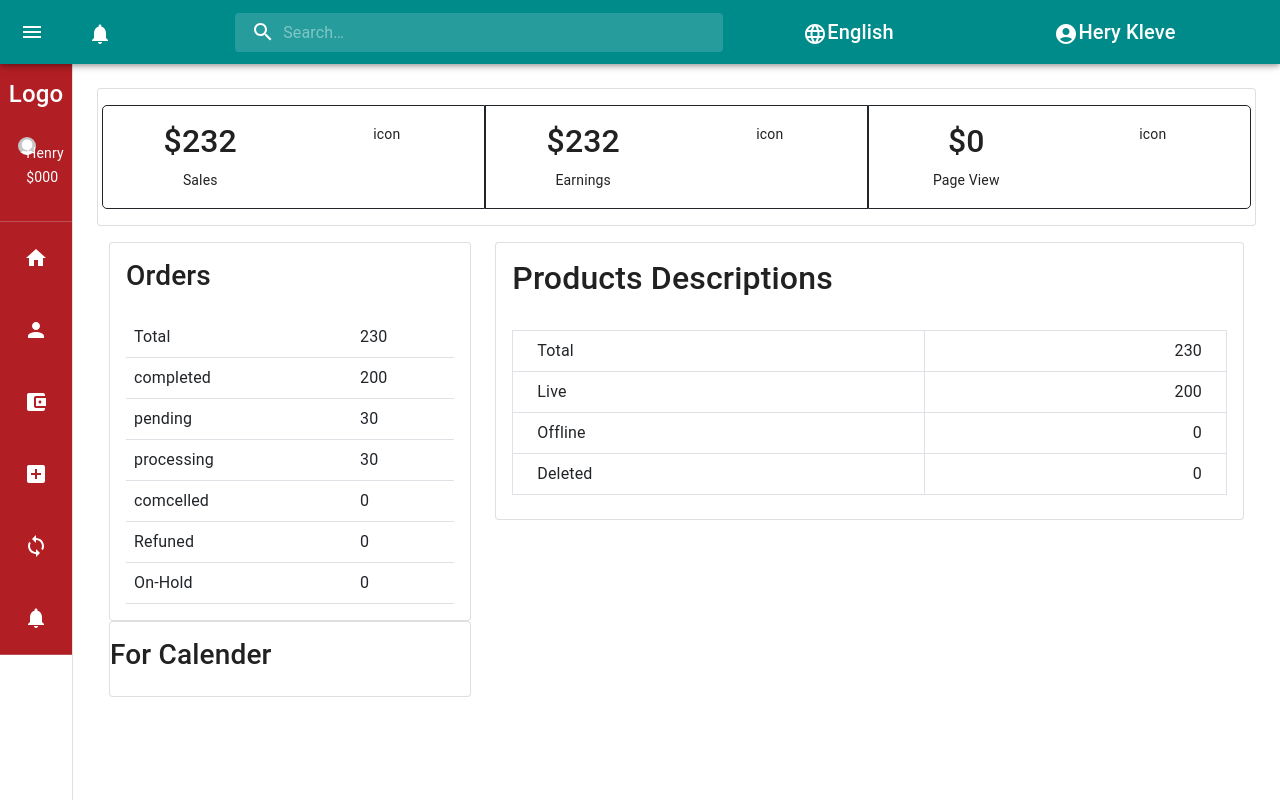
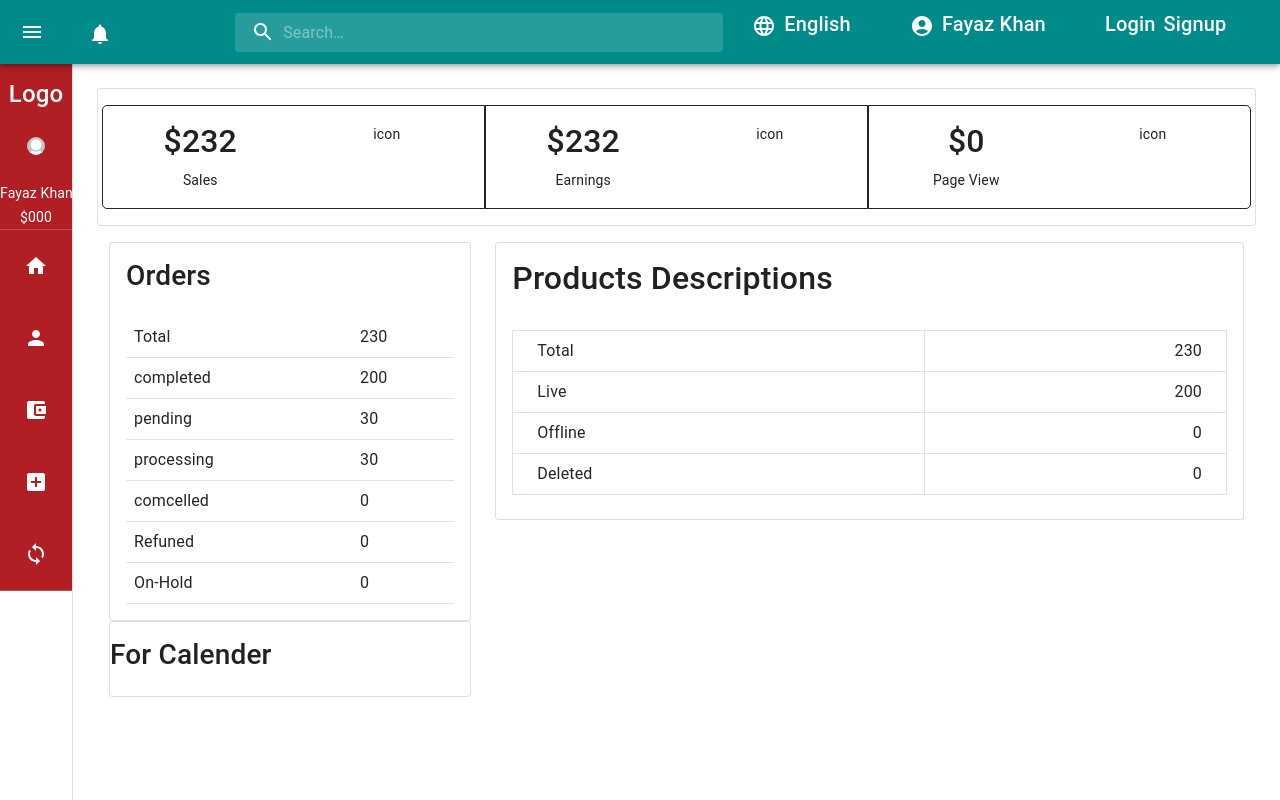
Before and after one commit to muddassirk/project-1-live-stock-codeaze, a React (Create React App) app: page / in a window 1280 px wide. Built offline with nearby package versions, Linux system fonts and the light colour scheme.

Commit message:
login and signup add

```diff
--- a/src/routing/VenderRouting.jsx
+++ b/src/routing/VenderRouting.jsx
@@ -38,14 +38,16 @@ import SearchIcon from '@mui/icons-material/Search';
 import LanguageIcon from '@mui/icons-material/Language';
 import AccountCircleIcon from '@mui/icons-material/AccountCircle';
 
+import dummy from '../assets/download.png'
 import Card from '../components/UI/Vender/Card'
-import dummy from '../assets/download.png'
 import VenderProfile from '../components/Vender/VenderProfile';
 import VenderDashboard from '../components/Vender/VenderDashboard';
 import VenderDetail from '../components/Vender/VenderDetail';
 import VenderUpdateBidding from '../components/Vender/VenderUpdateBidding';
 import VenderWallet from '../components/Vender/VenderWallet';
 import VenderNotification from '../components/Vender/VenderNotification';
+import Login from '../components/Login';
+import Signup from '../components/Signup';
 
 const Search = styled('div')(({ theme }) => ({
   position: 'relative',
@@ -203,13 +205,34 @@ export default function VenderRouting() {
                 inputProps={{ 'aria-label': 'search' }}
               />
             </Search>
-            <Typography variant="h6" noWrap component="div" className='mx-auto'>
+            <Typography variant="h6" noWrap component="div" className='d-flex justify-content-center align-items-center mx-auto'>
+              <p className='px-1'>
                 <LanguageIcon />
+              </p>
+
+              <p className='px-1'>
                 English
+              </p>
             </Typography>
-            <Typography variant="h6" noWrap component="div" className='mx-auto'>
+            <Typography variant="h6" noWrap component="div" className='d-flex justify-content-center align-items-center mx-auto'>
+              <p className='px-1'>
                 <AccountCircleIcon />
-              Hery Kleve
+              </p>
+              <p className='px-1'>
+                Fayaz Khan
+              </p>
+            </Typography>
+            <Typography variant="h6" noWrap component="div" className='d-flex justify-content-center align-items-center mx-auto'>
+              <p className='px-1'>
+                <Link to='/login' className='vender-routing-link'>
+                  Login
+                </Link>
+              </p>
+              <p className='px-1'>
+                <Link to='/signup' className='vender-routing-link'>
+                  Signup
+                </Link>
+              </p>
             </Typography>
           </Toolbar>
         </AppBar>
@@ -222,95 +245,87 @@ export default function VenderRouting() {
             </DrawerHeader>
             {/* <Divider /> */}
             <h4 className='text-center my-3'>Logo</h4>
+            {/* <div className='d-flex w-100 my-4 mx-auto justify-content-center'> */}
             <div className='d-flex w-100 my-4 mx-auto justify-content-center'>
               <div className='col-sm-3 w-25' >
                 <img src={dummy} className='w-100 rounded-circle' alt="" />
               </div>
-              <div className='col-sm-3 my-2 d-flex align-items-center justify-content-center'>
+            </div>
+            {/* <div className='col-sm-3 my-2 d-flex align-items-center justify-content-center'> */}
+            <div className='text-center'>
               <div>
                 <div>
-                    <small>Henry</small>
+                  <small>Fayaz Khan</small>
                 </div>
                 <div>
                   <small>$000</small>
                 </div>
               </div>
             </div>
-            </div>
+            {/* </div> */}
 
             <Divider />
             <List >
               <ListItem button>
                 <ListItemIcon>
-                  <Link to='/'>
+                  <Link to='/' className='vender-routing-link'>
                     <IconButton className='text-white'>
                       <HomeIcon />
                     </IconButton>
+                    <ListItemText className='px-3' primary='Dashboard' />
                   </Link>
                 </ListItemIcon>
-                <ListItemText primary='Dashboard' />
               </ListItem>
             </List>
             <List>
               <ListItem button>
                 <ListItemIcon>
-                  <Link to='/vender-profile'>
+                  <Link to='/vender-profile' className='vender-routing-link'>
                     <IconButton className='text-white'>
                       <PersonIcon />
                     </IconButton>
+                    <ListItemText className='px-3' primary='My Profile' />
                   </Link>
                 </ListItemIcon>
-                <ListItemText primary='My Profile' />
               </ListItem>
             </List>
             <List>
               <ListItem button>
                 <ListItemIcon>
-                  <Link to='/vender-wallet'>
+                  <Link to='/vender-wallet' className='vender-routing-link'>
                     <IconButton className='text-white'>
                       <AccountBalanceWalletIcon />
                     </IconButton>
+                    <ListItemText className='px-3' primary='Wallet' />
                   </Link>
                 </ListItemIcon>
-                <ListItemText primary='Wallet' />
               </ListItem>
             </List>
             <List>
               <ListItem button>
                 <ListItemIcon>
-                  <Link to='/vender-details'>
+                  <Link to='/vender-details' className='vender-routing-link'>
                     <IconButton className='text-white'>
                       <AddBoxIcon />
                     </IconButton>
+                    <ListItemText className='px-3' primary='Vender Details' />
                   </Link>
                 </ListItemIcon>
-                <ListItemText primary='Vender Details' />
               </ListItem>
             </List>
             <List>
               <ListItem button>
                 <ListItemIcon>
-                  <Link to='/vender-updateBidding'>
+                  <Link to='/vender-updateBidding' className='vender-routing-link'>
                     <IconButton className='text-white'>
                       <SyncIcon />
                     </IconButton>
+                    <ListItemText className='px-3' primary='Update and Delete' />
                   </Link>
                 </ListItemIcon>
-                <ListItemText primary='Update Bidding' />
               </ListItem>
             </List>
-            <List>
-              <ListItem button>
-                <ListItemIcon>
-                  <Link to='/vender-notification'>
-                    <IconButton className='text-white'>
-                      <NotificationsIcon />
-                    </IconButton>
-                  </Link>
-                </ListItemIcon>
-                <ListItemText primary='Notification' />
-              </ListItem>
-            </List>
+
             <Divider />
           </div>
 
@@ -337,9 +352,15 @@ export default function VenderRouting() {
             <Route path='/vender-wallet'>
               <VenderWallet />
             </Route>
+            <Route path='/signup'>
+              <Signup />
+            </Route>
+            <Route path='/login'>
+              <Login />
+            </Route>
           </Switch>
         </Box>
       </Box>
-    </Router>
+    </Router >
   );
 }
```
Lines whose indentation alone changed are shown as unchanged.
